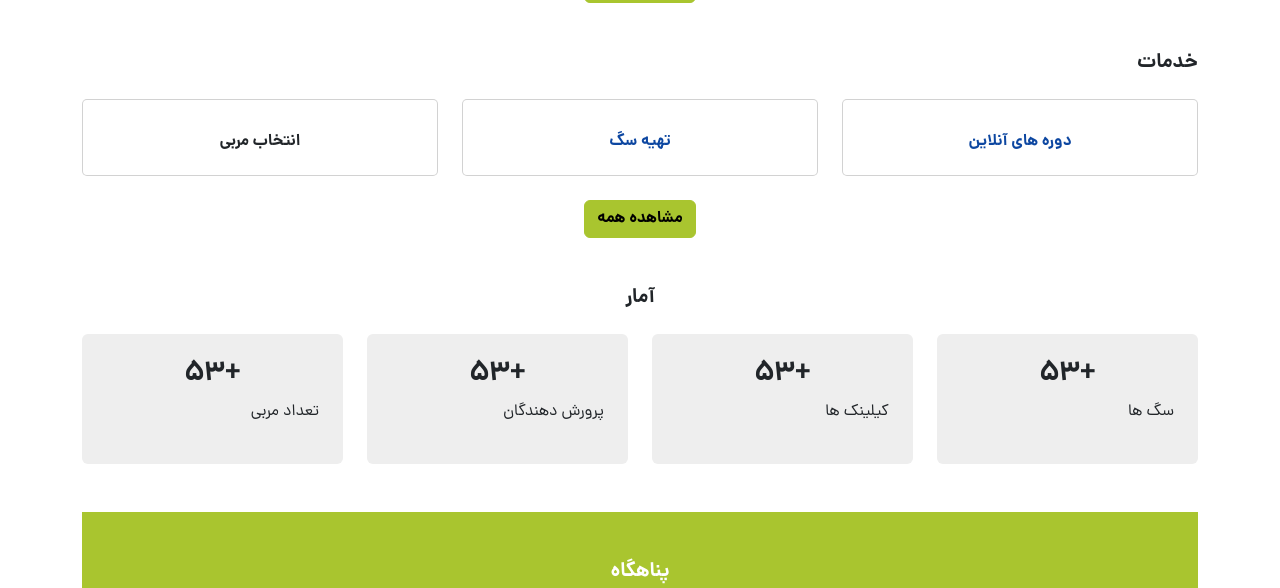
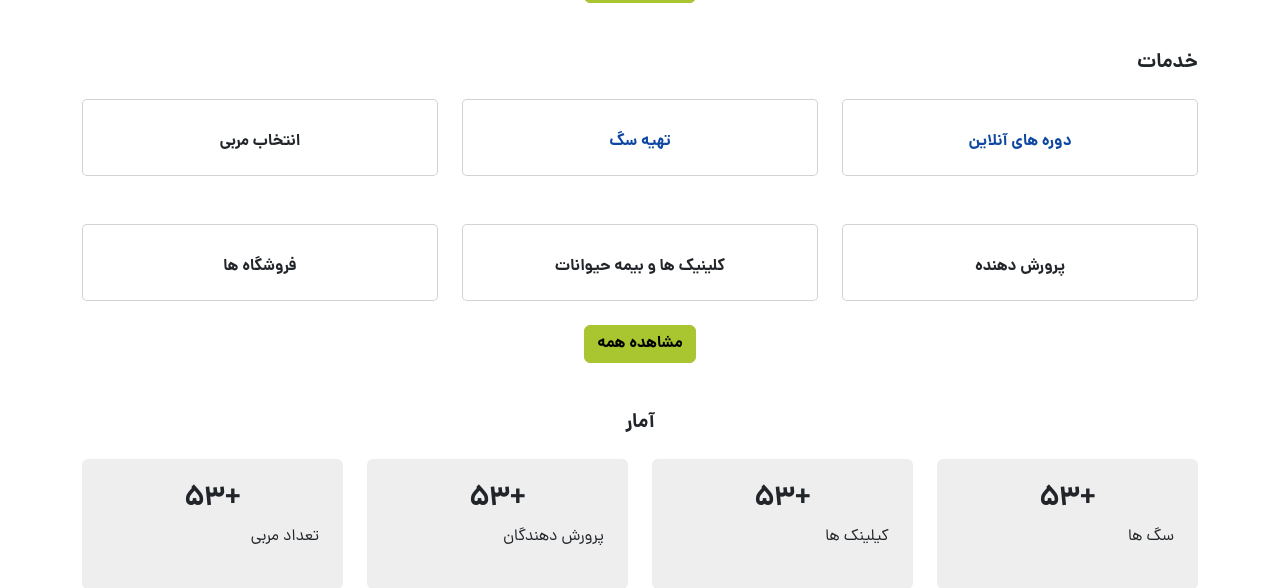
Before and after one commit to Fallenward/sepasiran, a Laravel app: page / in a window 1280 px wide. Shown: the part 2168-2756 px from the top of the page. Run offline with Laravel 12, Linux system fonts and the light colour scheme; data comes from the database, SQL or seed files in the repository; style sheets or scripts are compiled from the project's sources; some libraries are stand-ins or nearby versions.

Commit message:
add some section to home page

```diff
--- a/resources/views/dog-supply/index.blade.php
+++ b/resources/views/dog-supply/index.blade.php
@@ -222,5 +222,4 @@
         </div>
     </div>
 
-
 @endsection
--- a/resources/views/frontend/pages/home.blade.php
+++ b/resources/views/frontend/pages/home.blade.php
@@ -74,7 +74,6 @@
 
 
 
-
         <div class="mb-5">
             <h5 class="fw-bold mb-4">خدمات</h5>
             <div class="row g-4">
@@ -98,7 +97,6 @@
                         </div>
                     </div>
                 </div>
-
                 <div class="col-md-4">
                     <div class="card text-center">
                         <div class="card-body">
@@ -108,10 +106,39 @@
                     </div>
                 </div>
             </div>
+
+            <div class="row g-4 mt-4">
+                <div class="col-md-4">
+                    <div class="card text-center">
+                        <div class="card-body">
+                            <i class="fas fa-user fa-3x"></i>
+                            <h6 class="fw-bold mt-3">پرورش دهنده</h6>
+                        </div>
+                    </div>
+                </div>
+                <div class="col-md-4">
+                    <div class="card text-center">
+                        <div class="card-body">
+                            <i class="fas fa-clinic-medical fa-3x"></i>
+                            <h6 class="fw-bold mt-3">کلینیک ها و بیمه حیوانات</h6>
+                        </div>
+                    </div>
+                </div>
+                <div class="col-md-4">
+                    <div class="card text-center">
+                        <div class="card-body">
+                            <i class="fas fa-store fa-3x"></i>
+                            <h6 class="fw-bold mt-3">فروشگاه ها</h6>
+                        </div>
+                    </div>
+                </div>
+            </div>
+
             <div class="text-center mt-4">
                 <a href="#" class="btn btn-secondary">مشاهده همه</a>
             </div>
         </div>
+
 
 
     <div class="mb-5 text-center">
```
Lines whose indentation alone changed are shown as unchanged.
